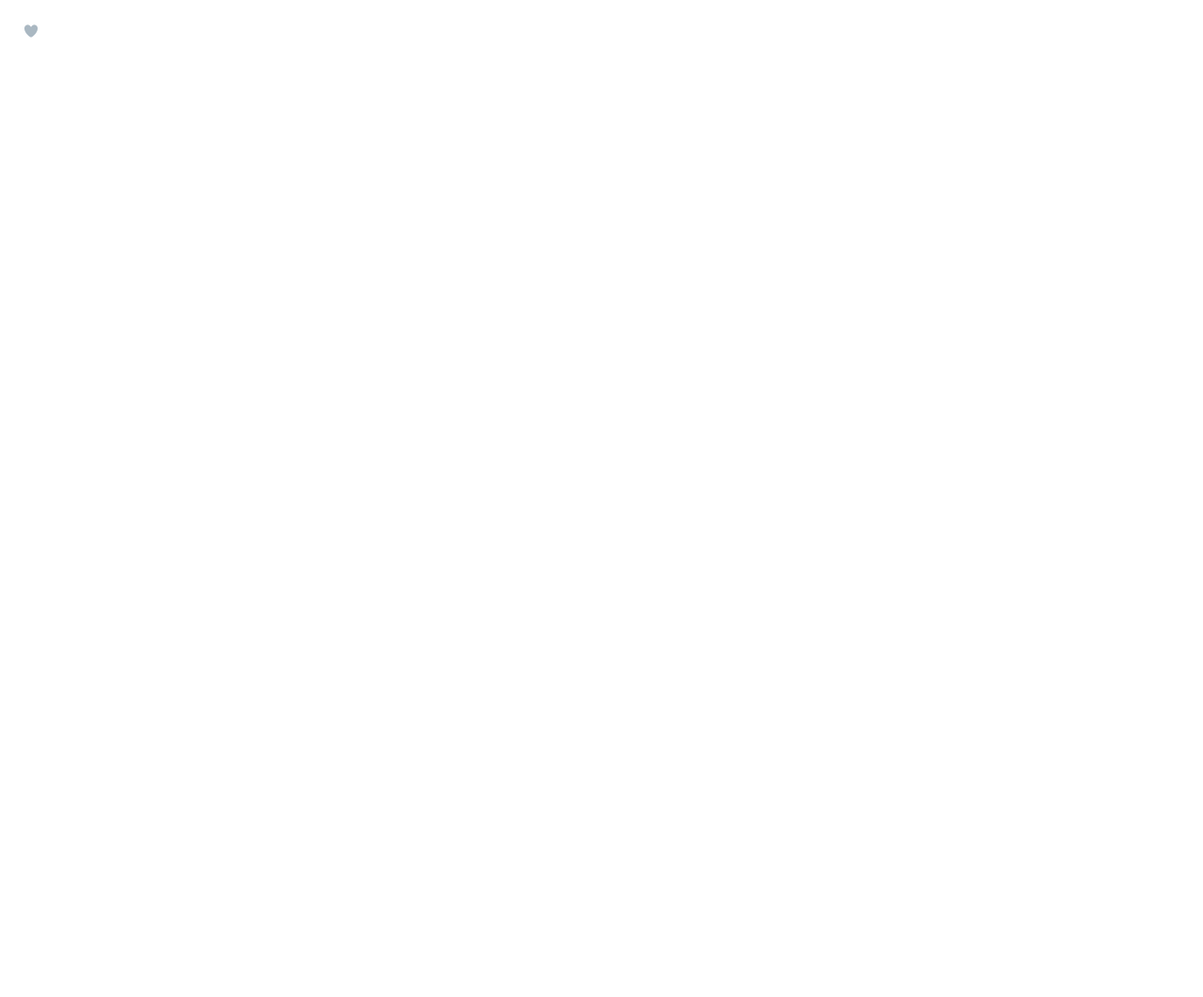
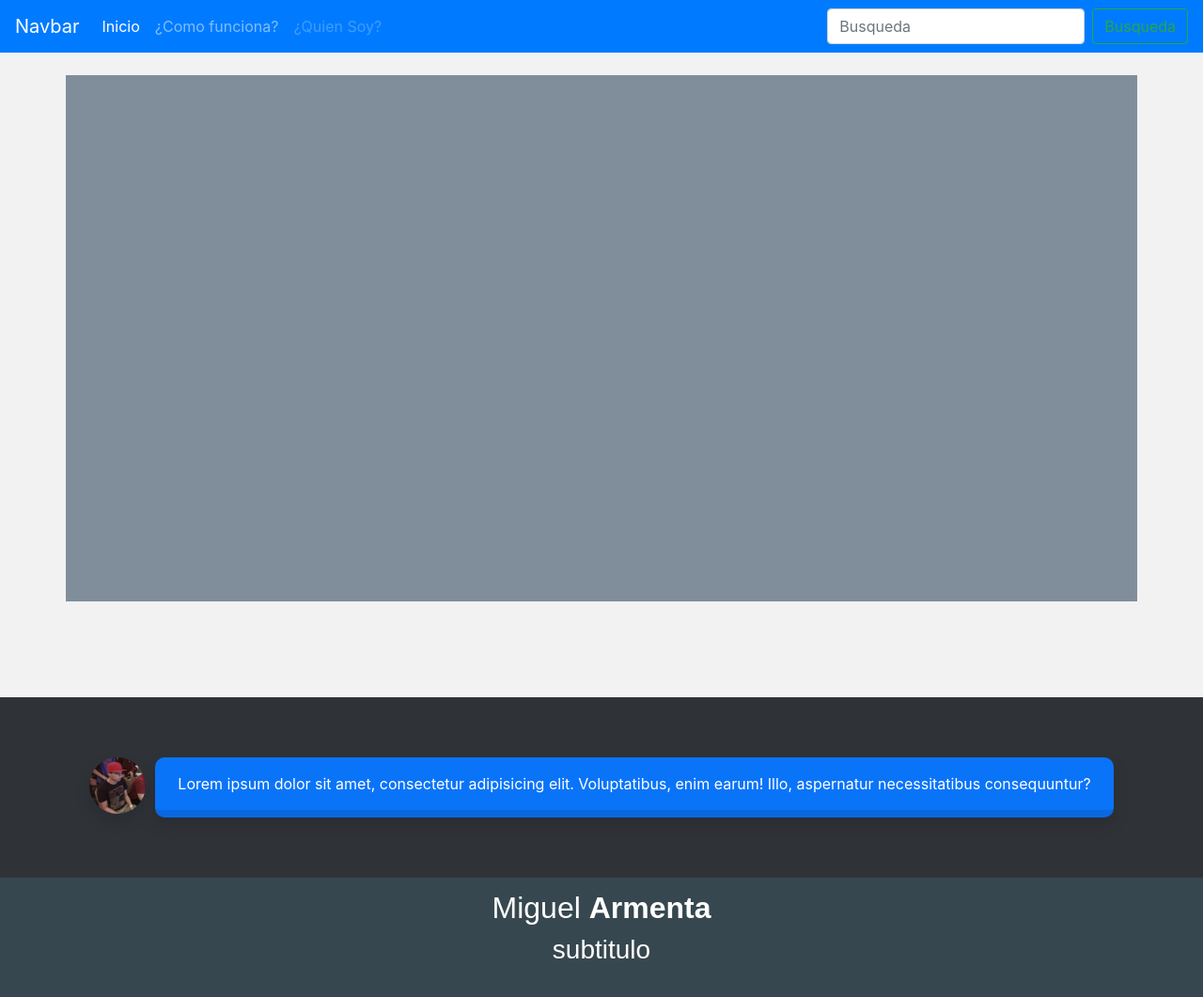
Before and after one commit to mikepruebas23/SBRSRMVSH, a plain HTML site: page index.html in a window 1280 px wide. Shown: the whole page at 94% size. Before the commit the page ends 800 px from the top, so only its background shows below. Drawn offline with nearby package versions, Linux system fonts and the light colour scheme.

Commit message:
modificando la estructura

```diff
--- a/corazon.css
+++ b/css/corazon.css
@@ -2,7 +2,7 @@
     cursor: pointer;
     width: 50px;
     height: 50px;
-    background-image: url('corazon.png');
+    background-image: url('../images/corazon.png');
     background-size: 1450px 50px;
 }
 
--- /dev/null
+++ b/css/estilo.css
@@ -0,0 +1,55 @@
+*{margin: 0; padding: 0;}
+body{background: #f2f2f2;}
+
+.portada{
+  height: 70vh;
+  background:#808e9b;
+}
+
+/*----- seccion de contacto----- */
+
+.contactoCaja {
+  display: flex;
+  justify-content: center;
+  margin-top: 8%;
+  background-color: #2f3338;
+  padding-bottom: 5%;
+  padding-top: 5%;
+}
+.contenedor-perfil{
+
+}
+.perfil{
+  border-radius: 50%;
+  width: 60px;
+  height: 60px;
+  margin-right: 10px;
+}
+.descripcion-perfil{
+  color: #fff;
+  background-color: rgb(10, 116, 249);
+  border-width: 0.5rem;
+  border-color: rgba(0, 0, 0, 0.1);
+  padding-left: 1.5rem;
+  padding-right: 1.5rem;
+  padding-top: 1rem;
+  border-color: rgba(0, 0, 0, 0.1);
+  border-bottom-style: solid;
+  border-radius: 10px;
+}
+/* --------footer------- */
+
+footer {
+  background-color: #37474f;
+  padding: 1% 0% 2% 0%;
+  font-family: 'Montserrat', sans-serif;
+  color: #fff;
+}
+
+.footerBox {
+  text-align: center;
+}
+
+.footerBox-icons {
+  margin-top: 20px;
+}
--- a/index.html
+++ b/index.html
@@ -1,29 +1,71 @@
 <!DOCTYPE html>
 <html lang="es">
-
 <head>
     <meta charset="UTF-8">
     <meta name="viewport" content="width=device-width, initial-scale=1.0">
     <meta http-equiv="X-UA-Compatible" content="ie=edge">
     <title>SBR</title>
-    <link rel="stylesheet" href="corazon.css">
-    <!-- <style>
-        body {
-            display: flex;
-            height: 100vh;
-            margin: 0;
-            align-items: center;
-            justify-content: center;
-        } -->
+    <link rel="stylesheet" href="https://stackpath.bootstrapcdn.com/bootstrap/4.1.3/css/bootstrap.min.css">
+    <link rel="stylesheet" href="css/estilo.css">
+    <link rel="stylesheet" href="css/corazon.css">
+</head>
+<body>
+  <!--************************************** inicio del navbar************************************ -->
+  <nav class="navbar navbar-expand-lg navbar-dark bg-primary mb-4">
+  <a class="navbar-brand" href="#">Navbar</a>
+  <button class="navbar-toggler" type="button" data-toggle="collapse" data-target="#navbarSupportedContent" aria-controls="navbarSupportedContent" aria-expanded="false" aria-label="Toggle navigation">
+    <span class="navbar-toggler-icon"></span>
+  </button>
 
+  <div class="collapse navbar-collapse" id="navbarSupportedContent">
+    <ul class="navbar-nav mr-auto">
+      <li class="nav-item active">
+        <a class="nav-link" href="#">Inicio <span class="sr-only">(current)</span></a>
+      </li>
+      <li class="nav-item">
+        <a class="nav-link" href="#">¿Como funciona?</a>
+      </li>
+      <li class="nav-item">
+        <a class="nav-link disabled" href="#">¿Quien Soy?</a>
+      </li>
+    </ul>
+    <form class="form-inline my-2 my-lg-0">
+      <input class="form-control mr-sm-2" type="search" placeholder="Busqueda" aria-label="Search">
+      <button class="btn btn-outline-success my-2 my-sm-0" type="submit">Busqueda</button>
+    </form>
+  </div>
+  <!--************************************************ fin del navbar************************************ -->
+</nav>
+    <div class="container portada">
 
-</head>
+    </div>
+  <div class="container">
+    <section>
 
-<body>
-    <div class="tweet-box">
+    </section>
+  </div>
+    <!-- <div class="tweet-box">
         <div class="like" id="like"></div>
-    </div>
-<script src="corazon.js"></script>
+    </div>  corazooon -->
+    <section id="contact">
+        <div class="contactoCaja">
+        <div class="contenedor-perfil">
+          <img src="images/yo.jpg" alt="" class="perfil shadow">
+        </div>
+        <div class="descripcion-perfil shadow">
+          <p>Lorem ipsum dolor sit amet, consectetur adipisicing elit. Voluptatibus, enim earum! Illo, aspernatur necessitatibus consequuntur?</p>
+        </div>
+        </div>
+    </section>
+    <footer>
+        <div class="footerBox">
+            <div class="footerBox-titleBox">
+                <h2 class="footerBox-titleBox-title">Miguel <strong>Armenta</strong></h2>
+                <h3 class="footerBox-titleBox-subtitle">subtitulo</h3>
+            </div>
+        </div>
+    </footer>
+<script src="js/corazon.js"></script>
 </body>
 
 </html>
```
Also changed, not shown: images/corazon.png (renamed from corazon.png), images/yo.jpg (added), js/corazon.js (renamed from corazon.js).
